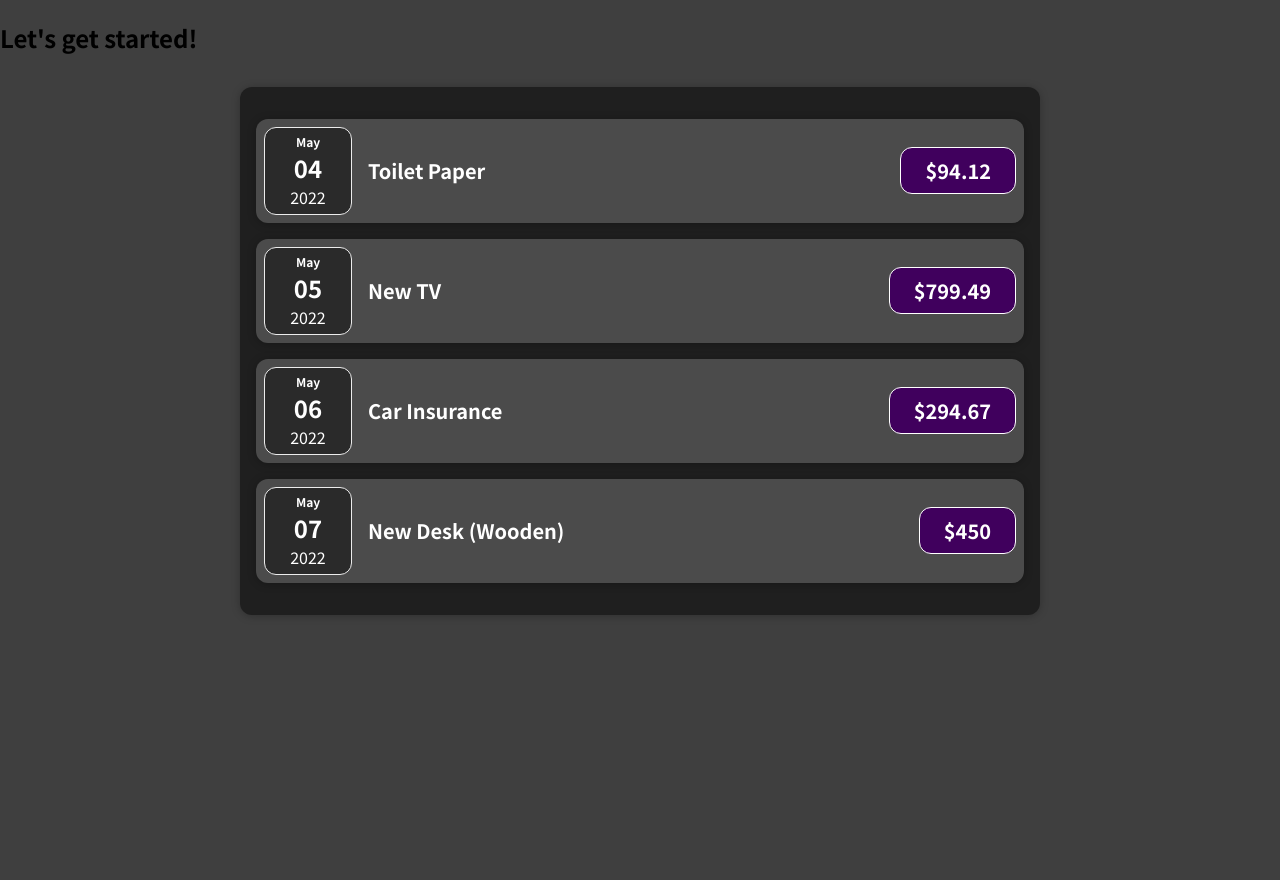
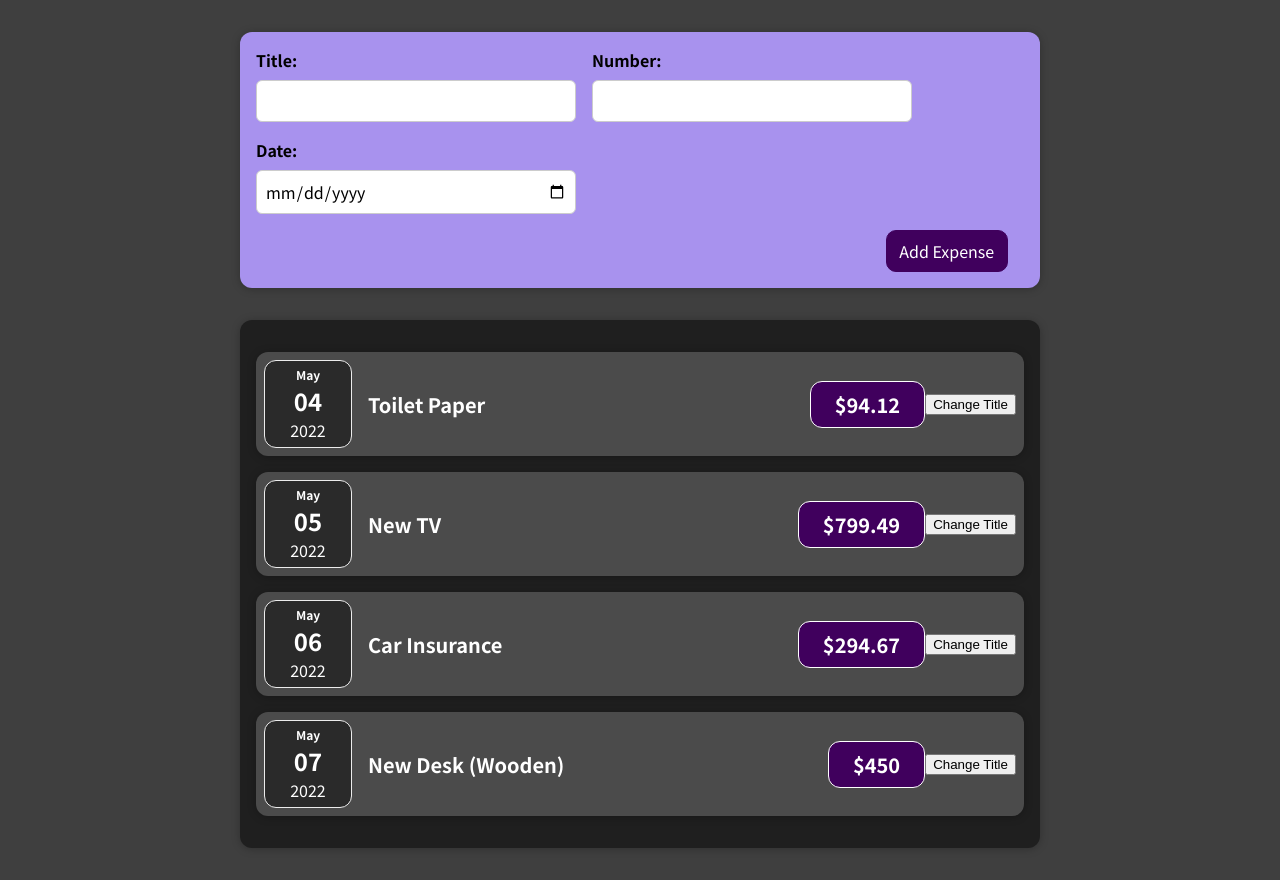
Before and after one commit to juanpfloreez/01-starting-setup, a React (Create React App) app: page / in a window 1280 px wide. Before the commit the page ends 800 px from the top, so only its background shows below. Built offline with nearby package versions, Linux system fonts and the light colour scheme.

Commit message:
commit10

```diff
--- a/src/App.js
+++ b/src/App.js
@@ -1,4 +1,6 @@
 import Expenses from './components/Expenses/Expenses';
+
+import NewExpense from './components/NewExpense/NewExpense';
 
 const App = () => {
   const expenses = [
@@ -30,8 +32,8 @@
 
   return (
     <div>
-      <h2>Let's get started!</h2>
-      <Expenses expenses={expenses}></Expenses>
+      <NewExpense />
+      <Expenses expenses={expenses} />
     </div>
   );
 }
--- a/src/components/Expenses/ExpenseItem.js
+++ b/src/components/Expenses/ExpenseItem.js
@@ -1,16 +1,27 @@
+import React, { useState } from 'react';
+
 import ExpenseDate from './ExpenseDate';
 import Card from '../UI/Card';
 import './ExpenseItem.css';
 
 
 const ExpenseItem = (props) => {
+
+    const [title, setTitle] = useState(props.title);
+
+    const ClickHandler = () => {
+        //handler word used when function is atached to an event
+        setTitle('Updated!');
+    };
+
     return (
         <Card className='expense-item'>
             <ExpenseDate date={props.date}></ExpenseDate>
             <div className='expense-item__description'>
-                <h2>{props.title}</h2>
+                <h2>{title}</h2>
                 <div className='expense-item__price'>${props.amount}</div>
             </div>
+            <button onClick={ClickHandler}>Change Title</button>
         </Card>
     );
 }
--- /dev/null
+++ b/src/components/NewExpense/ExpenseForm.css
@@ -0,0 +1,26 @@
+.new-expense__controls {
+    display: flex;
+    flex-wrap: wrap;
+    gap: 1rem;
+    margin-bottom: 1rem;
+    text-align: left;
+}
+
+.new-expense__control label {
+    font-weight: bold;
+    margin-bottom: 0.5rem;
+    display: block;
+}
+
+.new-expense__control input {
+    font: inherit;
+    padding: 0.5rem;
+    border-radius: 6px;
+    border: 1px solid #ccc;
+    width: 20rem;
+    max-width: 100%;
+}
+
+.new-expense__actions {
+    text-align: right;
+}
--- /dev/null
+++ b/src/components/NewExpense/ExpenseForm.js
@@ -0,0 +1,32 @@
+import './ExpenseForm.css';
+
+const ExpenseForm = () => {
+    return (
+    <form>
+        <div className="new-expense__controls">
+
+            <div className="new-expense__control">
+                <label>Title:</label>
+                <input type='text'/>
+            </div>
+
+            <div className="new-expense__control">
+                <label>Number:</label>
+                <input type='number' min="0.01" step="0.01"/>
+            </div>
+
+            <div className="new-expense__control">
+                <label>Date:</label>
+                <input type='date' min="2022-01-01" max="2024-12-31"/>
+            </div>
+
+        </div>
+
+        <div className="new-expense__actions">
+            <button type='submit'>Add Expense</button>
+        </div>
+    </form>
+    );
+};
+
+export default ExpenseForm;
--- /dev/null
+++ b/src/components/NewExpense/NewExpense.css
@@ -0,0 +1,38 @@
+.new-expense {
+    background-color: #a892ee;
+    padding: 1rem;
+    margin: 2rem auto;
+    width: 50rem;
+    max-width: 95%;
+    border-radius: 12px;
+    text-align: center;
+    box-shadow: 0 1px 8px rgba(0, 0, 0 , 0.25);
+}
+
+.new-expense button {
+    font: inherit;
+    cursor: pointer;
+    padding: 0.5rem 0.8rem;
+    border: 1px solid #40005d;
+    background-color: #40005d;
+    color: white;
+    border-radius: 10px;
+    margin-right: 1rem;
+}
+
+.new-expense button:hover,
+.new-expense button:active {
+    background-color: #510674;
+    border-color: whitesmoke;
+}
+
+.new-expense button.alternative {
+    color: #220131;
+    border-color: transparent;
+    background-color: transparent;
+}
+
+.new-expense button.alternative:hover,
+.new-expense button.alternative:active {
+    background-color: #ddb3f8;
+}
--- /dev/null
+++ b/src/components/NewExpense/NewExpense.js
@@ -0,0 +1,12 @@
+import ExpenseForm from "./ExpenseForm";
+import './NewExpense.css';
+
+const NewExpense = () => {
+    return (
+    <div className="new-expense">
+        <ExpenseForm/>
+    </div>
+    );
+};
+
+export default NewExpense;
```
Also changed, not shown: src/components/Expenses/ExpenseItem.css (line endings or trailing spaces), 1 other file (tests, documents, lock files or other folders).
